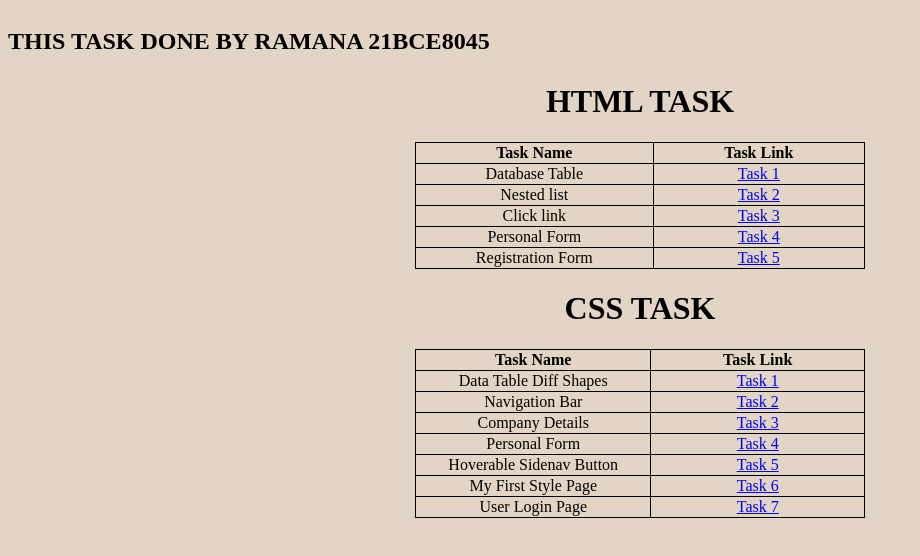
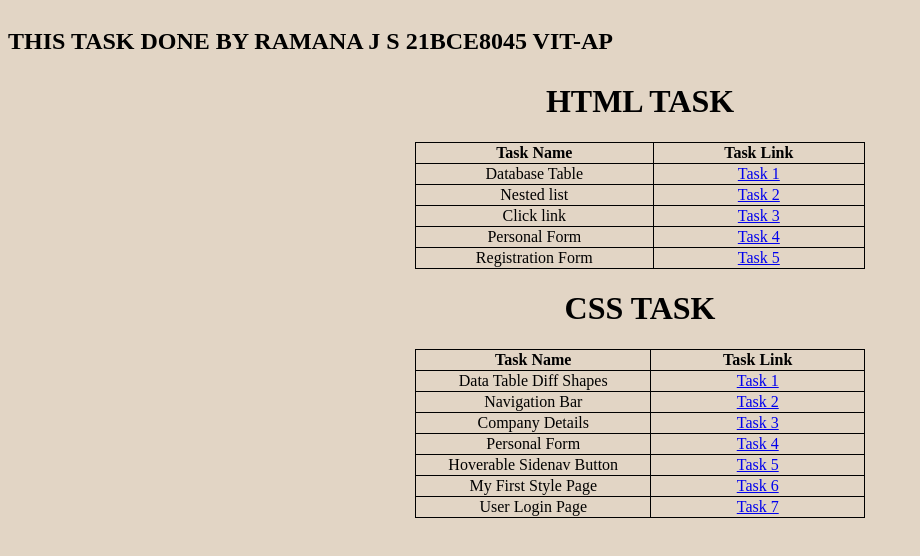
Before and after one commit to RAMANA-JSRA/MernFullStack_Tasks, a plain HTML site: page index.html in a window 1280 px wide. Shown: the whole page, without its empty margins (0-920 px from the left). Drawn offline with Linux system fonts and the light colour scheme.

Commit message:
Add files via upload

```diff
--- a/index.html
+++ b/index.html
@@ -27,7 +27,7 @@
     </style>
   </head>
   <body>
-    <h2 style="float: left">THIS TASK DONE BY RAMANA 21BCE8045</h2>
+    <h2 style="float: left">THIS TASK DONE BY RAMANA J S 21BCE8045 VIT-AP</h2>
     <br />
     <br />
     <br />
```
